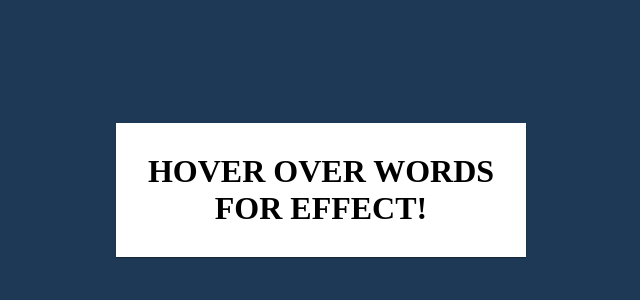
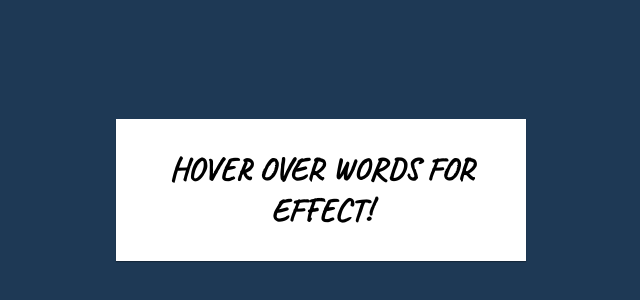
Before and after one commit to b-withers/css-tricks, a plain HTML site: page index.html in a window 1280 px wide. Shown: the part 218-518 px from the top of the page, without its empty margins (319-959 px from the left). Drawn offline with Linux system fonts and the light colour scheme.

Commit message:
google fonts

```diff
--- a/style.css
+++ b/style.css
@@ -1,3 +1,6 @@
+@import url('https://fonts.googleapis.com/css?family=Caveat');
+
+
 html, body {
     height: 100%;
   }
@@ -33,6 +36,7 @@ html, body {
     text-transform: uppercase;
   }
   .entry-title a {
+    font-family: 'Caveat', cursive;
     color: black;
     text-decoration: none;
   }
```
